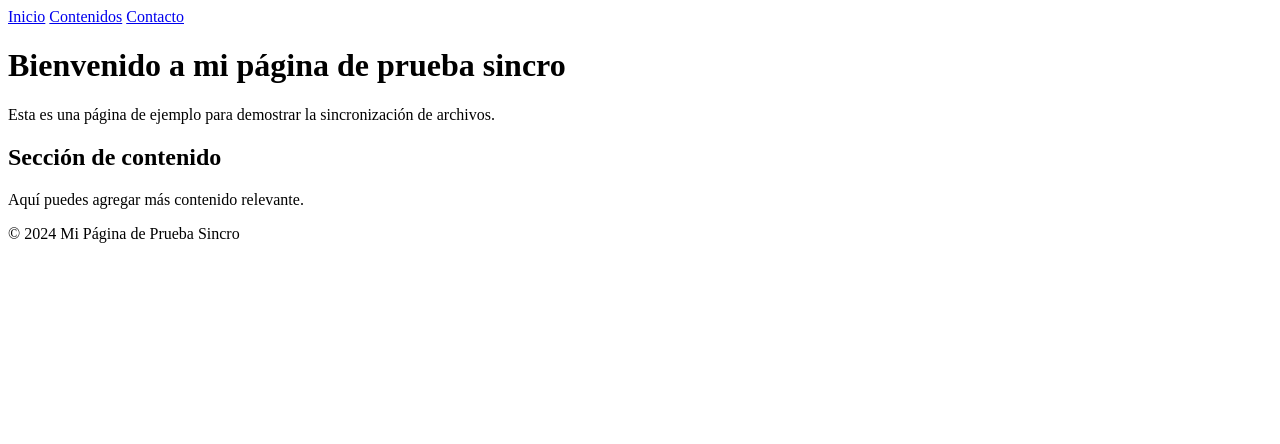
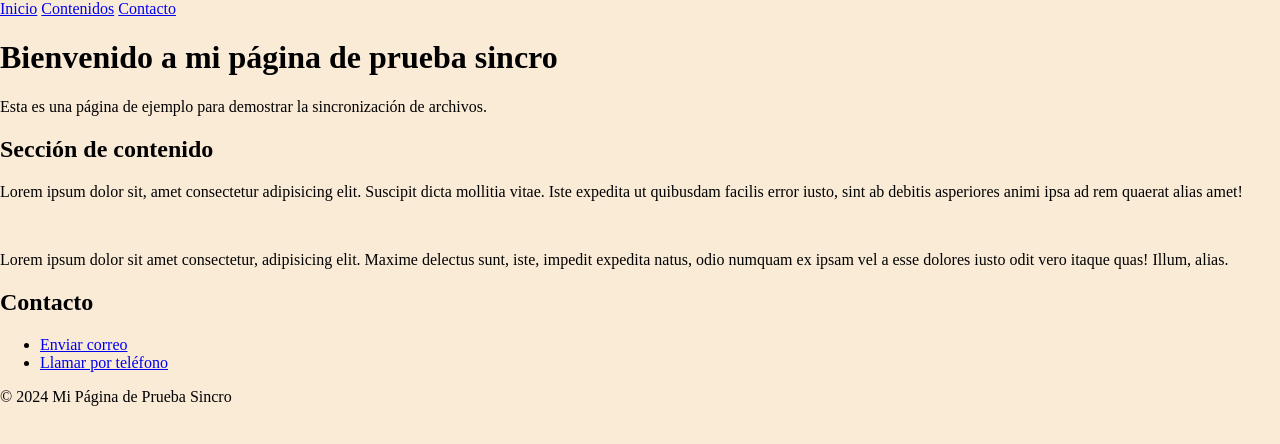
Before and after one commit to JoseCursoGranada/PRUEBA-SINCRO, a plain HTML site: page index.html in a window 1280 px wide. Drawn offline with Linux system fonts and the light colour scheme.

Commit message:
registro

```diff
--- a/css/estilos.css
+++ b/css/estilos.css
@@ -1 +1,2 @@
-body
+body{background-color: antiquewhite;
+margin:0px;}
--- a/index.html
+++ b/index.html
@@ -19,7 +19,20 @@
         <p>Esta es una página de ejemplo para demostrar la sincronización de archivos.</p>
         <section>
             <h2>Sección de contenido</h2>
-            <p>Aquí puedes agregar más contenido relevante.</p>
+            <p>Lorem ipsum dolor sit, amet consectetur adipisicing elit. Suscipit dicta mollitia vitae. Iste expedita ut quibusdam facilis error iusto, sint ab debitis asperiores animi ipsa ad rem quaerat alias amet!</p>
+            <br>
+            <p>Lorem ipsum dolor sit amet consectetur, adipisicing elit. Maxime delectus sunt, iste, impedit expedita natus, odio numquam ex ipsam vel a esse dolores iusto odit vero itaque quas! Illum, alias.</p>
+        </section>
+        <section>
+            <h2>Contacto</h2>
+            <ul>
+            <li>
+                <a href="mailto:nawa@gmail.com">Enviar correo</a>
+            </li>
+            <li>
+                <a href="tel:+34123456789">Llamar por teléfono</a>
+            </li>
+        </ul>
         </section>
 
     </main>
```
